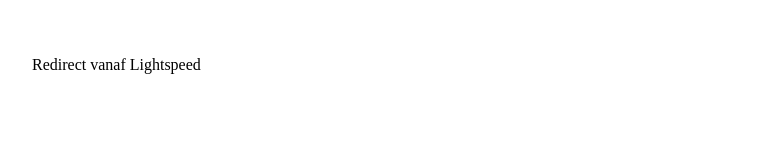
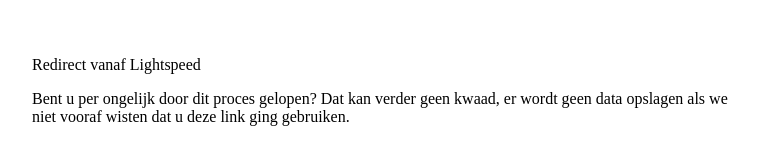
Before and after one commit to korteschielkampen/api-platform, a Gatsby site: page /lightspeed-redirect in a window 1280 px wide. Shown: the whole page, without its empty margins (248-1007 px from the left). Built offline with nearby package versions, Linux system fonts and the light colour scheme; Gatsby itself is replaced by a stand-in of ours.

Commit message:
redirectpage

```diff
--- a/src/pages/lightspeed-redirect.js
+++ b/src/pages/lightspeed-redirect.js
@@ -25,7 +25,8 @@
     return (
       <div className={styles.container}>
         <div className={styles.content}>
-          <p> Redirect vanaf Lightspeed</p>
+          <p> Redirect vanaf Lightspeed </p>
+          <p> Bent u per ongelijk door dit proces gelopen? Dat kan verder geen kwaad, er wordt geen data opslagen als we niet vooraf wisten dat u deze link ging gebruiken. </p>
         </div>
       </div>
     )
```
